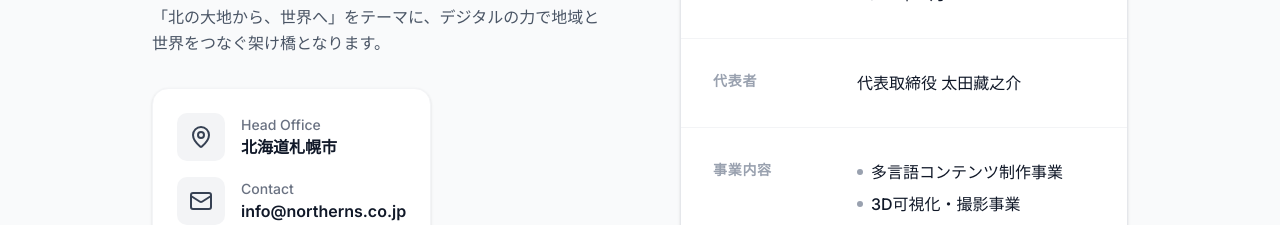
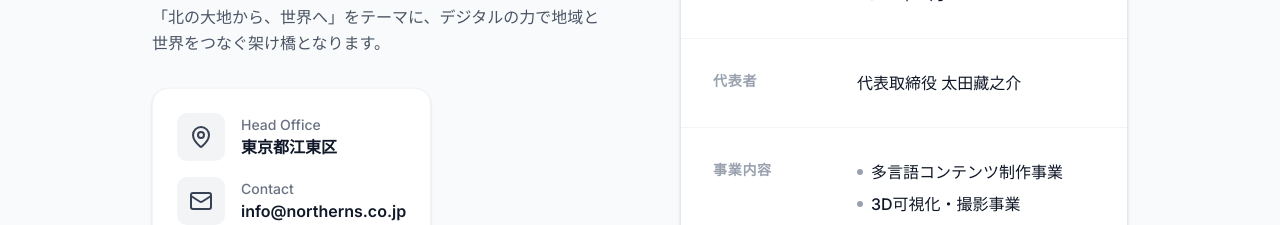
Before and after one commit to KuranosukeOhta/northerns-lab-corporate-site, a Next.js app: page / in a window 1280 px wide. Shown: the part 4860-5085 px from the top of the page. Built offline with nearby package versions, Linux system fonts and the light colour scheme.

Commit message:
fix: 本社所在地を東京都江東区に変更

```diff
--- a/src/components/CompanyProfileSection.tsx
+++ b/src/components/CompanyProfileSection.tsx
@@ -23,7 +23,7 @@ export default function CompanyProfileSection() {
                 </div>
                 <div>
                   <p className="text-sm text-gray-500 font-medium">Head Office</p>
-                  <p className="text-gray-900 font-semibold">北海道札幌市</p>
+                  <p className="text-gray-900 font-semibold">東京都江東区</p>
                 </div>
               </div>
               <div className="flex items-center gap-4">
```
